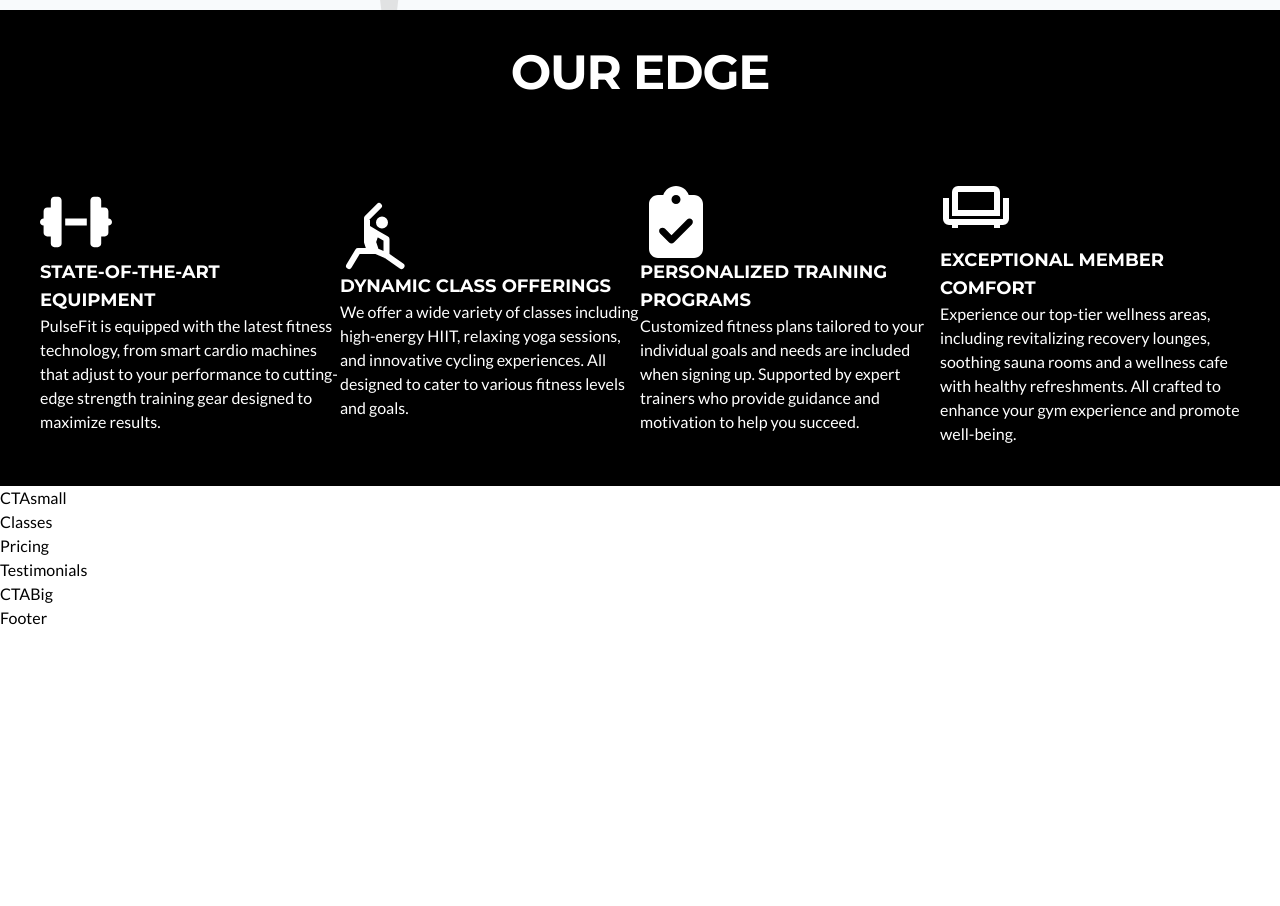
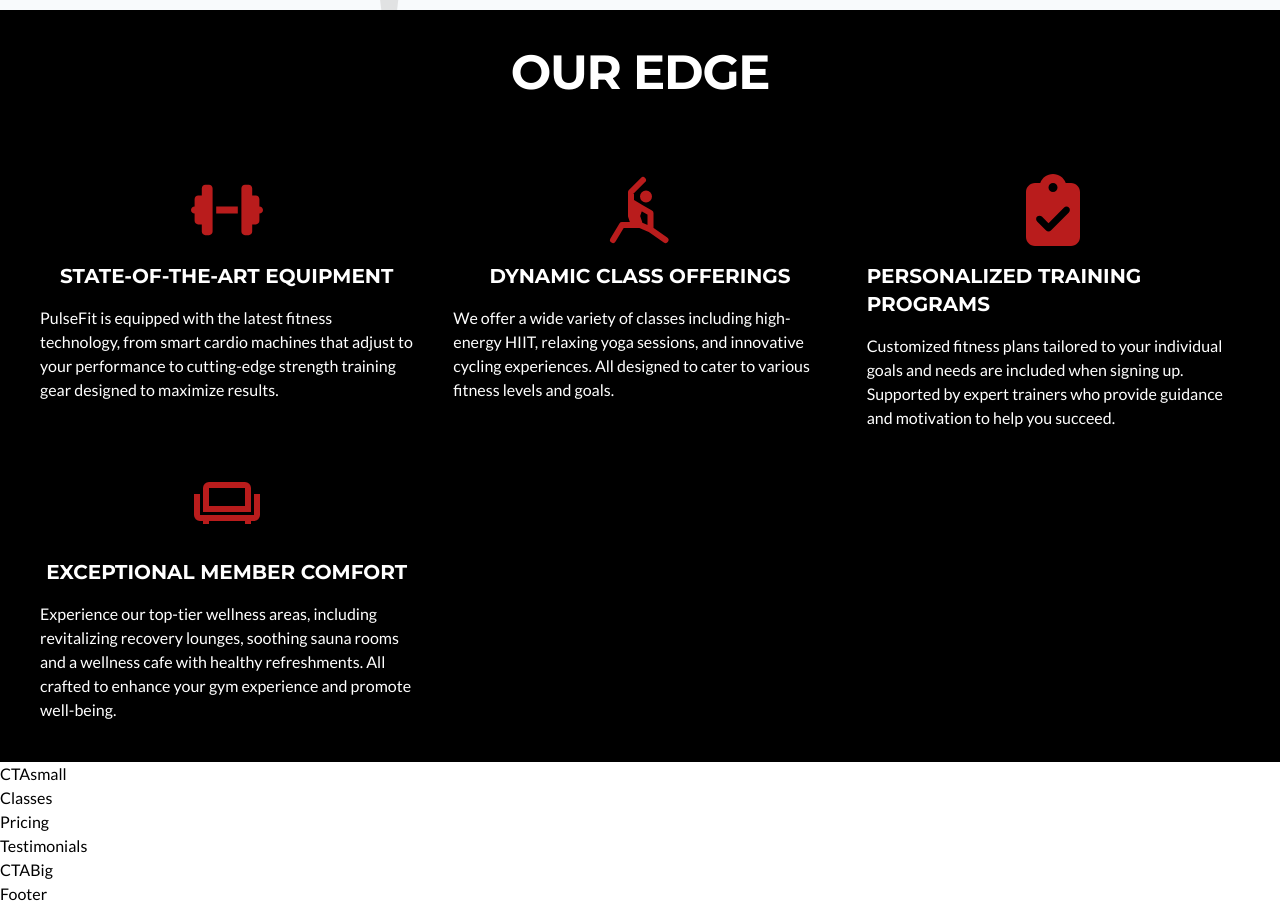
Before and after one commit to Quincy-Fer/pulse-fit, a Next.js app: page / in a window 1280 px wide. Shown: the part 1521-2427 px from the top of the page. Before the commit the page ends 2151 px from the top, so only its background shows below. Built offline with nearby package versions, Linux system fonts and the light colour scheme.

Commit message:
adjust small styling stuff

```diff
--- a/components/FeatureCard.tsx
+++ b/components/FeatureCard.tsx
@@ -12,10 +12,10 @@ const FeatureCard = ({
   icon: IconType;
 }) => {
   return (
-    <div className="flex flex-col justify-center">
-      <Icon className="text-white text-[72px]"  />
-      <h4 className="text-white text-lg">{title}</h4>
-      <p className="text-white max-w-[600px]">{paragraph}</p>
+    <div className="flex flex-col items-center ">
+      <Icon className="text-accent text-[72px] self-center mb-4  "  />
+      <h4 className="text-white text-xl self-center mb-4">{title}</h4>
+      <p className="text-white max-w-[600px] text-base  ">{paragraph}</p>
     </div>
   );
 };
--- a/components/Features.tsx
+++ b/components/Features.tsx
@@ -11,7 +11,7 @@ const Features = () => {
           Our Edge
         </h2>
       </div>
-      <div className="grid grid-cols-1 md:grid-cols-2 lg:grid-cols-4 p-10">
+      <div className="grid grid-cols-1 md:grid-cols-2 lg:grid-cols-3 p-10 gap-10">
         {FEATURES.map((item) => {
           return (
             <FeatureCard
```
